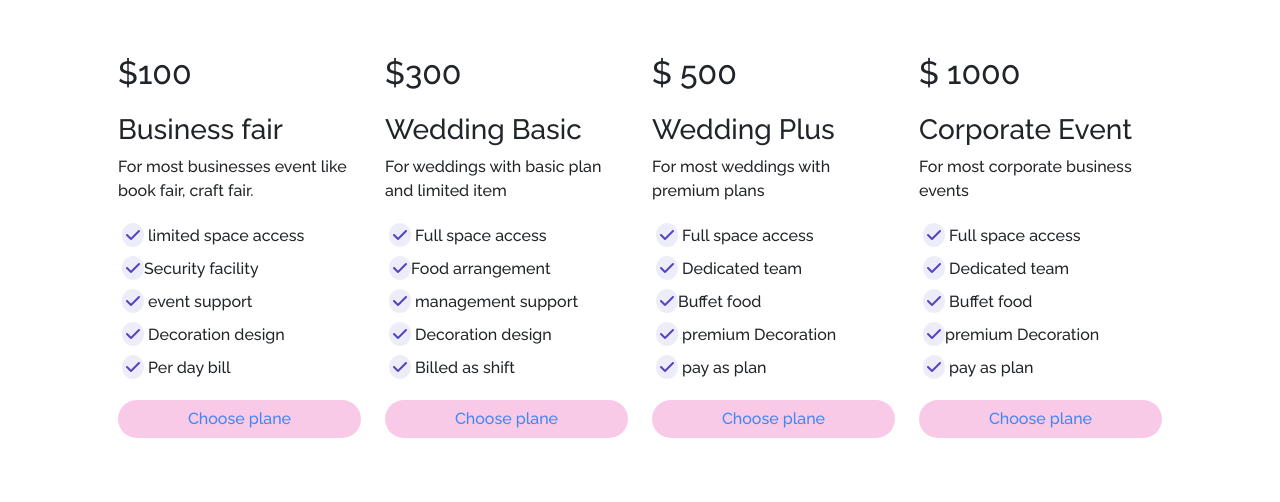
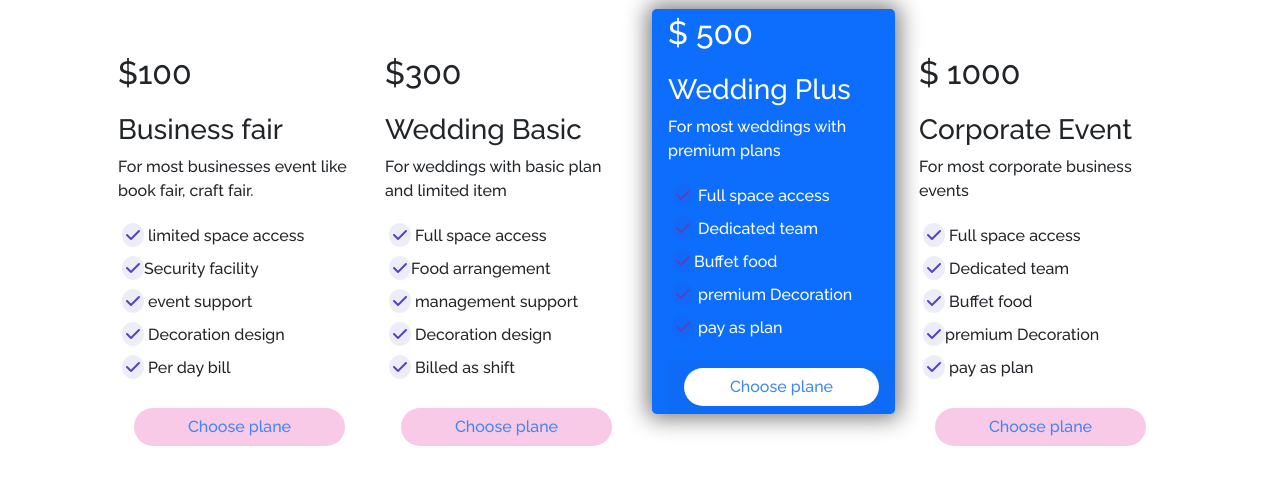
Before and after one commit to sabbir211/convention-center, a plain HTML site: page index.html in a window 1280 px wide. Shown: the part 734-1236 px from the top of the page. Drawn offline with nearby package versions, Linux system fonts and the light colour scheme.

Commit message:
highlighted card fixed

```diff
--- a/index.html
+++ b/index.html
@@ -106,9 +106,9 @@
     <main>
         <h1 class="text-center m-3">Our Package</h1>
         <section class="container p-5 ">
-            <div class="row row-cols-4">
+            <div class="row row-cols-1 row-cols-md-2  row-cols-lg-4 card-group ">
                 <div class="col">
-                    <div>
+                    <div class="card border-0">
                         <p class="fs-2">$100</p>
                         <h3>Business fair</h3>
                         <p>For most businesses event like book fair, craft fair.</p>
@@ -119,12 +119,12 @@
                             <li class="p-1"><i class="fas fa-check rounded-circle p-1 rounded-circle p-1"></i> Decoration design</li>
                             <li class="p-1"><i class="fas fa-check rounded-circle p-1 rounded-circle p-1"></i> Per day bill</li>
                         </ul>
-                        <button class="btn btn-custom-bg rounded-pill d-grid col-12">Choose plane</button>
+                        <div class=" card-footer bg-white border-0"><button class="btn btn-custom-bg rounded-pill d-grid col-12">Choose plane</button></div>
 
                     </div>
                 </div>
                 <div class="col">
-                    <div>
+                    <div class="card border-0">
                         <p class="fs-2">$300</p>
                         <h3>Wedding Basic</h3>
                         <p>For weddings with basic plan and limited item</p>
@@ -135,11 +135,14 @@
                             <li class="p-1"><i class="fas fa-check rounded-circle p-1"></i> Decoration design</li>
                             <li class="p-1"><i class="fas fa-check rounded-circle p-1"></i> Billed as shift</li>
                         </ul>
+                        <div class=" card-footer bg-white border-0">
                             <button class="btn btn-custom-bg rounded-pill d-grid col-12">Choose plane</button>
 
                         </div>
                     </div>
+                </div>
                 <div class="col">
+                    <div class="card border-0 bg-primary text-white ps-3 rounded-3 mt-5 mt-lg-0" id="highlighted-card">
                         <div>
                             <p class="fs-2">$ 500</p>
                             <h3>Wedding Plus</h3>
@@ -151,12 +154,17 @@
                                 <li class="p-1"><i class="fas fa-check rounded-circle p-1"></i> premium Decoration</li>
                                 <li class="p-1"><i class="fas fa-check rounded-circle p-1"></i> pay as plan</li>
                             </ul>
-                        <button class="btn btn-custom-bg rounded-pill d-grid col-12">Choose plane</button>
+                            <div class=" card-footer border-0">
+                                <button class="btn bg-white btn-custom-bg rounded-pill d-grid col-12">Choose plane</button>
+
+                            </div>
+                        </div>
+
 
                     </div>
                 </div>
                 <div class="col">
-                    <div>
+                    <div class="card border-0">
                         <p class="fs-2">$ 1000</p>
                         <h3>Corporate Event</h3>
                         <p>For most corporate business events
@@ -168,7 +176,10 @@
                             <li class="p-1"><i class="fas fa-check rounded-circle p-1"></i>premium Decoration</li>
                             <li class="p-1"><i class="fas fa-check rounded-circle p-1"></i> pay as plan</li>
                         </ul>
+                        <div class=" card-footer bg-white border-0">
                             <button class="btn btn-custom-bg rounded-pill d-grid col-12">Choose plane</button>
+
+                        </div>
                     </div>
                 </div>
             </div>
--- a/style.css
+++ b/style.css
@@ -12,3 +12,8 @@ li i {
     background-color: #f496d283;
     color: #3F87F5;
 }
+
+#highlighted-card {
+    transform: translateY(-2.5rem);
+    box-shadow: 0px 0px 22px 5px gray;
+}
```
Lines whose indentation alone changed are shown as unchanged.
